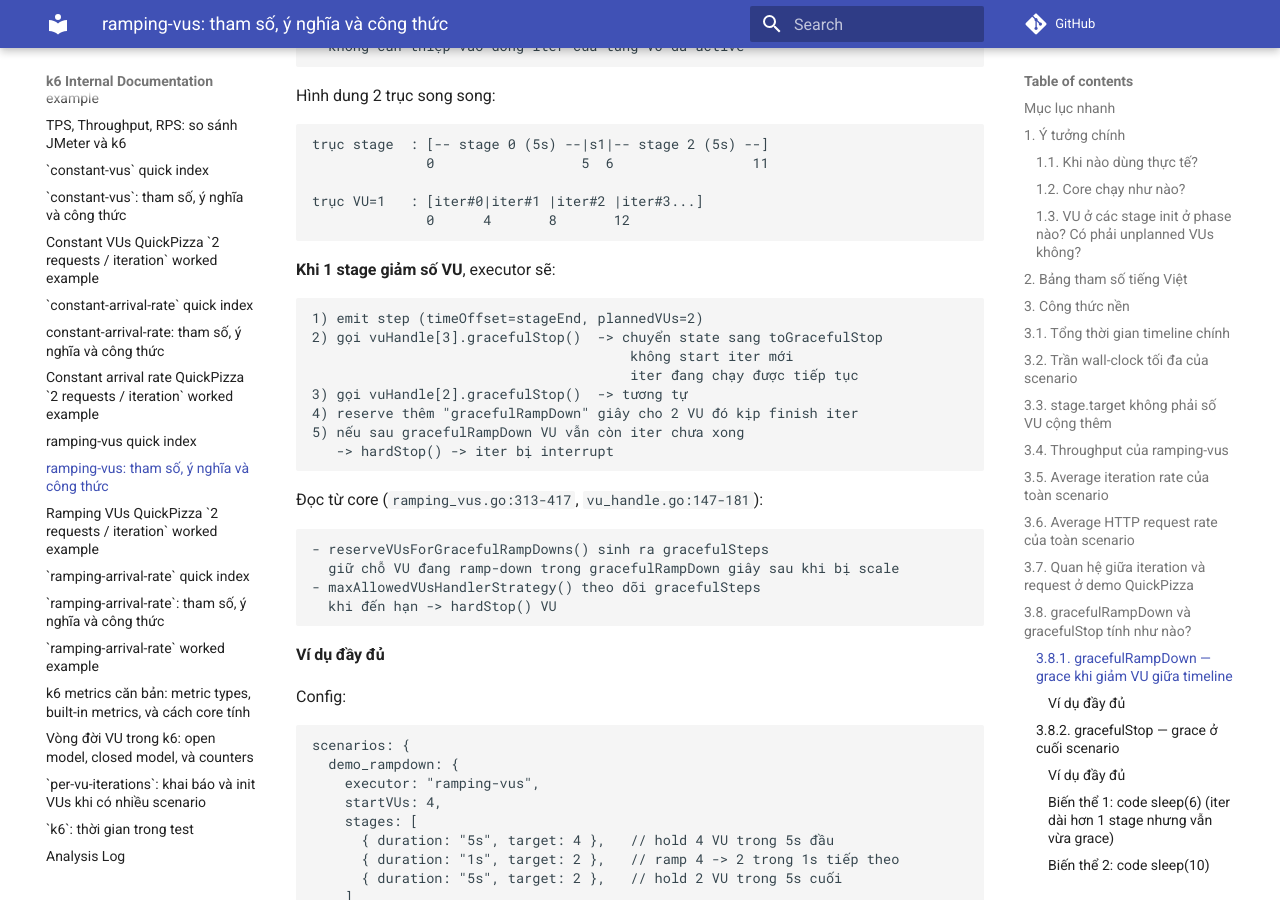
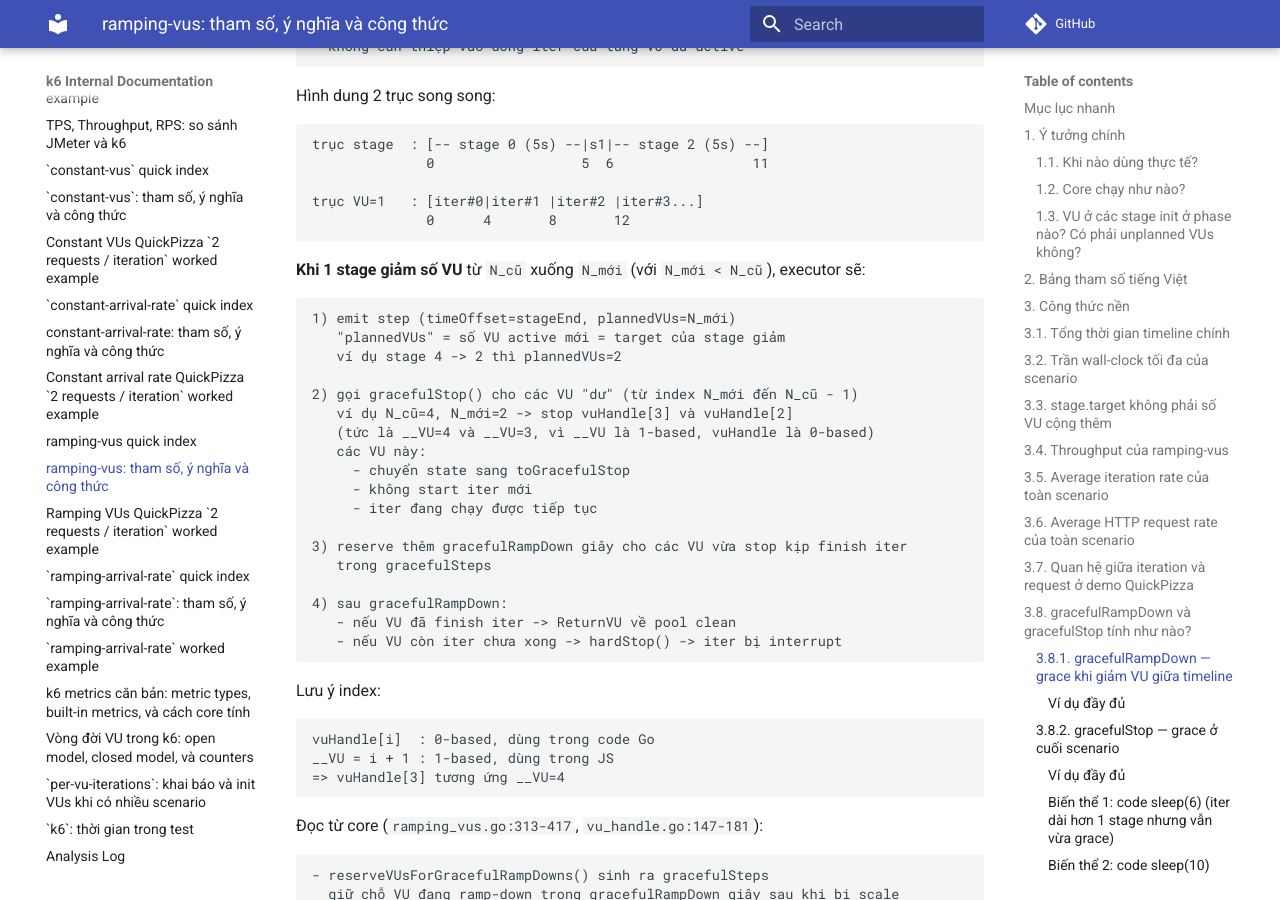
Before and after one commit to meomew-auto/markdown, an MkDocs documentation site: the page built from docs/20260517_ramping-vus-tham-so-cong-thuc.md, in a window 1280 px wide and 900 px high, scrolled down 14806 px. Built offline with MkDocs 1.6.1 and Material for MkDocs 9.7.7, drawn with Linux system fonts in a browser that asks for light colours; comment, search, counter and statistics services are not loaded.

Commit message:
Update docs

````diff
--- a/docs/20260517_ramping-vus-tham-so-cong-thuc.md
+++ b/docs/20260517_ramping-vus-tham-so-cong-thuc.md
@@ -757,17 +757,36 @@ trục VU=1   : [iter#0|iter#1 |iter#2 |iter#3...]
               0      4       8       12
 ```
 
-**Khi 1 stage giảm số VU**, executor sẽ:
-
-```text
-1) emit step (timeOffset=stageEnd, plannedVUs=2)
-2) gọi vuHandle[3].gracefulStop()  -> chuyển state sang toGracefulStop
-                                       không start iter mới
-                                       iter đang chạy được tiếp tục
-3) gọi vuHandle[2].gracefulStop()  -> tương tự
-4) reserve thêm "gracefulRampDown" giây cho 2 VU đó kịp finish iter
-5) nếu sau gracefulRampDown VU vẫn còn iter chưa xong
-   -> hardStop() -> iter bị interrupt
+**Khi 1 stage giảm số VU** từ `N_cũ` xuống `N_mới` (với `N_mới < N_cũ`),
+executor sẽ:
+
+```text
+1) emit step (timeOffset=stageEnd, plannedVUs=N_mới)
+   "plannedVUs" = số VU active mới = target của stage giảm
+   ví dụ stage 4 -> 2 thì plannedVUs=2
+
+2) gọi gracefulStop() cho các VU "dư" (từ index N_mới đến N_cũ - 1)
+   ví dụ N_cũ=4, N_mới=2 -> stop vuHandle[3] và vuHandle[2]
+   (tức là __VU=4 và __VU=3, vì __VU là 1-based, vuHandle là 0-based)
+   các VU này:
+     - chuyển state sang toGracefulStop
+     - không start iter mới
+     - iter đang chạy được tiếp tục
+
+3) reserve thêm gracefulRampDown giây cho các VU vừa stop kịp finish iter
+   trong gracefulSteps
+
+4) sau gracefulRampDown:
+   - nếu VU đã finish iter -> ReturnVU về pool clean
+   - nếu VU còn iter chưa xong -> hardStop() -> iter bị interrupt
+```
+
+Lưu ý index:
+
+```text
+vuHandle[i]  : 0-based, dùng trong code Go
+__VU = i + 1 : 1-based, dùng trong JS
+=> vuHandle[3] tương ứng __VU=4
 ```
 
 Đọc từ core (`ramping_vus.go:313-417`, `vu_handle.go:147-181`):
````
